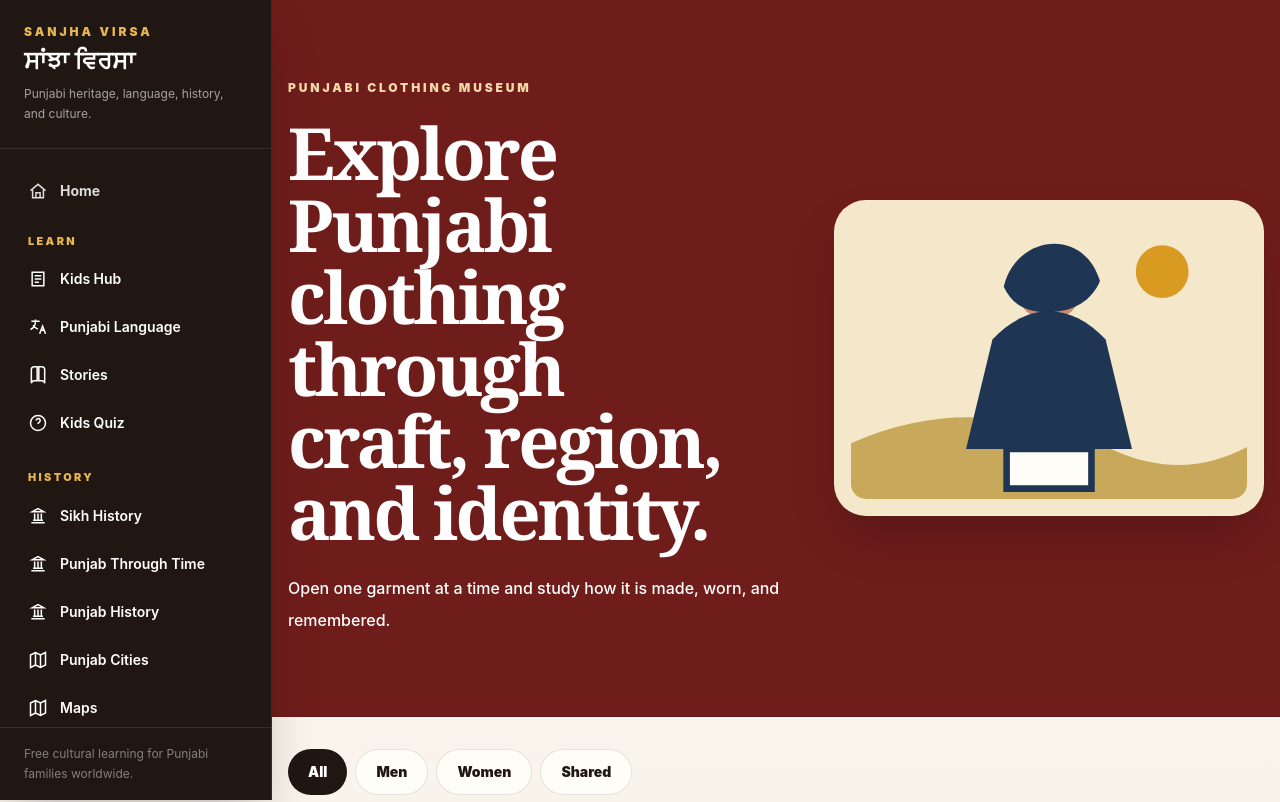
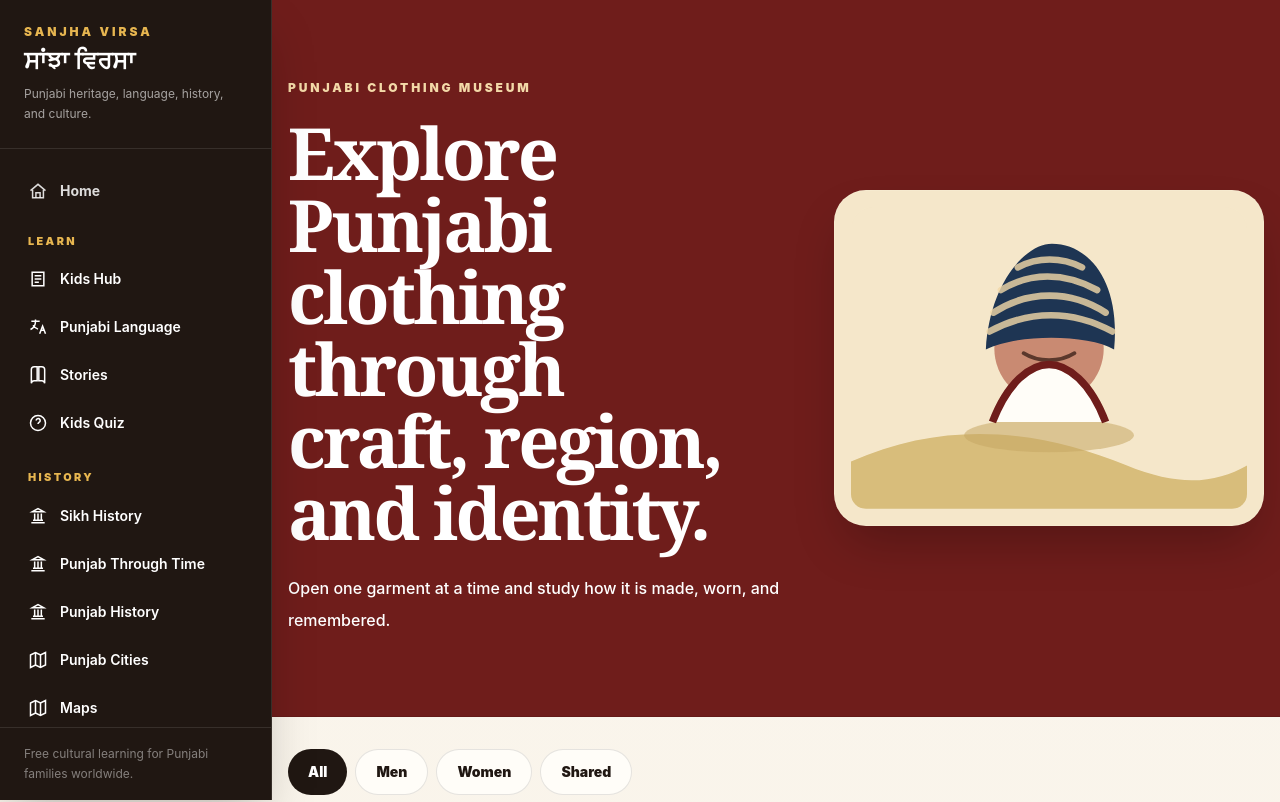
Before and after one commit to Gagan8atwal/sanjha-virsa, a Next.js app: page /clothing in a window 1280 px wide. Shown: the top 802 px of the page. Built offline with nearby package versions, Linux system fonts and the light colour scheme.

Commit message:
Refine clothing illustrations to match actual garments

```diff
--- a/components/PunjabiClothingMuseum.tsx
+++ b/components/PunjabiClothingMuseum.tsx
@@ -80,7 +80,6 @@ export default function PunjabiClothingMuseum() {
               <section>
                 <p className="sv-kicker">How it is worn</p>
                 <p className="mt-4 text-lg font-medium leading-9 text-[#4f473f]">{selected.use}</p>
-
                 <div className="mt-8 border-t border-black/10 pt-8">
                   <p className="sv-kicker">Materials and craft</p>
                   <div className="mt-5 grid gap-3 sm:grid-cols-2">
@@ -93,16 +92,9 @@ export default function PunjabiClothingMuseum() {
                   </div>
                 </div>
               </section>
-
               <aside className="space-y-5">
-                <div className="rounded-[1.5rem] bg-[#201712] p-6 text-white">
-                  <p className="text-xs font-black uppercase tracking-[0.18em] text-[#e7b650]">Category</p>
-                  <p className="mt-4 font-serif text-2xl font-bold">{selected.group}</p>
-                </div>
-                <div className="rounded-[1.5rem] border border-black/10 bg-[#fff8e8] p-6">
-                  <p className="sv-kicker">Region</p>
-                  <p className="mt-4 font-serif text-2xl font-bold">{selected.region}</p>
-                </div>
+                <div className="rounded-[1.5rem] bg-[#201712] p-6 text-white"><p className="text-xs font-black uppercase tracking-[0.18em] text-[#e7b650]">Category</p><p className="mt-4 font-serif text-2xl font-bold">{selected.group}</p></div>
+                <div className="rounded-[1.5rem] border border-black/10 bg-[#fff8e8] p-6"><p className="sv-kicker">Region</p><p className="mt-4 font-serif text-2xl font-bold">{selected.region}</p></div>
               </aside>
             </div>
           </article>
@@ -114,20 +106,105 @@ export default function PunjabiClothingMuseum() {
 
 function ClothingIllustration({ item, compact = false, large = false }: { item: ClothingItem; compact?: boolean; large?: boolean }) {
   const className = compact ? 'h-20 w-20 rounded-2xl border border-black/10 bg-[#f5e7ca]' : large ? 'w-full rounded-[2rem] border border-white/10 bg-[#f5e7ca] p-4 shadow-2xl' : 'w-full rounded-[1.5rem] border border-black/10 bg-[#f5e7ca] p-3';
-  const accent = item.group === 'Men' ? '#1e3553' : item.group === 'Women' ? '#6f1d1b' : '#315a45';
   return (
-    <svg viewBox="0 0 420 300" role="img" aria-label={`${item.name} illustration`} className={className}>
-      <rect width="420" height="300" rx="24" fill="#f5e7ca" />
-      <circle cx="330" cy="58" r="28" fill="#d99a22" />
-      <path d="M0 240C100 195 190 210 280 248C335 272 380 265 420 244V300H0V240Z" fill="#c8a85b" />
-      <circle cx="210" cy="76" r="34" fill="#c98a72" />
-      {item.id === 'turban' && <path d="M162 74c12-54 84-65 102-6-8 20-28 33-55 33-24 0-39-9-47-27Z" fill={accent} />}
-      {item.id === 'paranda' && <><path d="M210 110v104" stroke={accent} strokeWidth="18" strokeLinecap="round"/><path d="M180 218h60l-30 42-30-42Z" fill="#d99a22"/></>}
-      <path d="M150 130c18-20 40-30 60-30s42 10 60 30l28 116H122l28-116Z" fill={accent} />
-      {item.id === 'phulkari' && <g fill="#d99a22"><path d="m165 155 18 18-18 18-18-18 18-18Z"/><path d="m210 155 18 18-18 18-18-18 18-18Z"/><path d="m255 155 18 18-18 18-18-18 18-18Z"/></g>}
-      {item.id === 'salwar' || item.id === 'tehmat' ? <path d="M150 246h120l-18 42h-84l-18-42Z" fill="#fffdf8" stroke={accent} strokeWidth="7" /> : <path d="M165 246h90v42h-90z" fill="#fffdf8" stroke={accent} strokeWidth="7" />}
-      {item.id === 'jutti' && <><path d="M120 257h74c16 0 28 12 28 28h-102v-28Z" fill="#b06a3b"/><path d="M226 257h74v28H198c0-16 12-28 28-28Z" fill="#b06a3b"/></>}
-      {item.id === 'kurta' || item.id === 'kameez' ? <path d="M210 120v126" stroke="#f5e7ca" strokeWidth="7" strokeDasharray="10 9" /> : null}
+    <svg viewBox="0 0 420 320" role="img" aria-label={`${item.name} illustration`} className={className}>
+      <rect width="420" height="320" rx="24" fill="#f5e7ca" />
+      <path d="M0 270C100 225 200 236 292 274C350 298 388 292 420 274V320H0V270Z" fill="#d8bd7b" />
+      {item.id === 'turban' && <TurbanArt />}
+      {item.id === 'kurta' && <KurtaArt />}
+      {item.id === 'tehmat' && <TehmatArt />}
+      {item.id === 'salwar' && <SalwarArt />}
+      {item.id === 'kameez' && <KameezArt />}
+      {item.id === 'phulkari' && <PhulkariArt />}
+      {item.id === 'jutti' && <JuttiArt />}
+      {item.id === 'paranda' && <ParandaArt />}
     </svg>
   );
 }
+
+function TurbanArt() {
+  return <g>
+    <ellipse cx="210" cy="242" rx="90" ry="18" fill="#c7a865" opacity="0.55" />
+    <circle cx="210" cy="150" r="58" fill="#c98a72" />
+    <path d="M143 151c4-70 42-112 70-112 40 0 73 41 66 112-28-16-101-17-136 0Z" fill="#1e3553" />
+    <path d="M151 112c37-24 82-24 119 0M147 132c42-23 88-23 130 0M159 88c31-19 67-19 102 0M177 64c21-11 46-11 68 0" fill="none" stroke="#f3d9a8" strokeWidth="7" strokeLinecap="round" opacity="0.8" />
+    <path d="M183 155c16 10 38 10 54 0" stroke="#5b382c" strokeWidth="4" fill="none" strokeLinecap="round" />
+    <path d="M150 228c16-42 40-61 60-61s44 19 60 61" fill="#fffdf8" stroke="#6f1d1b" strokeWidth="8" />
+  </g>;
+}
+
+function KurtaArt() {
+  return <g>
+    <ellipse cx="210" cy="282" rx="110" ry="16" fill="#c7a865" opacity="0.5" />
+    <path d="M155 70h110l18 44 37 35-26 28-28-24v118H154V153l-28 24-26-28 37-35 18-44Z" fill="#fffdf8" stroke="#1e3553" strokeWidth="8" strokeLinejoin="round" />
+    <path d="M210 70v48M197 95h26" stroke="#6f1d1b" strokeWidth="6" strokeLinecap="round" />
+    <path d="M168 134h84M168 160h84M168 186h84" stroke="#d6c09b" strokeWidth="5" strokeLinecap="round" />
+    <path d="M178 271v28M242 271v28" stroke="#1e3553" strokeWidth="14" strokeLinecap="round" />
+  </g>;
+}
+
+function TehmatArt() {
+  return <g>
+    <ellipse cx="210" cy="282" rx="112" ry="16" fill="#c7a865" opacity="0.5" />
+    <path d="M148 74h124l16 50-20 46H152l-20-46 16-50Z" fill="#fffdf8" stroke="#1e3553" strokeWidth="8" />
+    <path d="M150 164h120l18 110-78 24-78-24 18-110Z" fill="#8a5b1f" stroke="#6f1d1b" strokeWidth="8" />
+    <path d="M165 174c34 24 56 28 90 0M160 204c39 25 61 29 100 0M157 234c43 24 66 26 106 0" fill="none" stroke="#f3d9a8" strokeWidth="6" />
+    <path d="M210 164v125" stroke="#6f1d1b" strokeWidth="6" />
+  </g>;
+}
+
+function SalwarArt() {
+  return <g>
+    <ellipse cx="210" cy="292" rx="112" ry="15" fill="#c7a865" opacity="0.5" />
+    <path d="M132 52h156l-18 77-19 40 44 121h-70l-15-98-15 98h-70l44-121-19-40-18-77Z" fill="#d9a441" stroke="#6f1d1b" strokeWidth="8" strokeLinejoin="round" />
+    <path d="M150 80h120M145 105h130M160 132h100" stroke="#fff5d8" strokeWidth="5" strokeLinecap="round" />
+    <path d="M175 170c15 12 25 17 35 17s20-5 35-17" fill="none" stroke="#6f1d1b" strokeWidth="6" />
+  </g>;
+}
+
+function KameezArt() {
+  return <g>
+    <ellipse cx="210" cy="282" rx="110" ry="16" fill="#c7a865" opacity="0.5" />
+    <path d="M155 62h110l20 48 42 42-29 31-29-28v121H151V155l-29 28-29-31 42-42 20-48Z" fill="#6f1d1b" stroke="#3e1f1c" strokeWidth="8" strokeLinejoin="round" />
+    <path d="M190 62c0 22 8 34 20 34s20-12 20-34" fill="#f5e7ca" />
+    <path d="M210 96v168" stroke="#d99a22" strokeWidth="6" strokeDasharray="12 9" />
+    <path d="M168 138h84M168 172h84M168 206h84" stroke="#f3d9a8" strokeWidth="5" opacity="0.65" />
+    <path d="M173 276v22M247 276v22" stroke="#1e3553" strokeWidth="14" strokeLinecap="round" />
+  </g>;
+}
+
+function PhulkariArt() {
+  return <g>
+    <ellipse cx="210" cy="286" rx="120" ry="16" fill="#c7a865" opacity="0.5" />
+    <path d="M76 52h268v214H76Z" fill="#8e2622" stroke="#5d1714" strokeWidth="8" />
+    <g fill="#d99a22">
+      {[110,170,230,290].map((x) => [86,146,206].map((y) => <path key={`${x}-${y}`} d={`M${x} ${y-18}l18 18-18 18-18-18 18-18Z`} />))}
+    </g>
+    <g stroke="#f3d9a8" strokeWidth="5">
+      <path d="M76 70h268M76 248h268M94 52v214M326 52v214" />
+      <path d="M82 58l256 202M338 58 82 260" opacity="0.35" />
+    </g>
+  </g>;
+}
+
+function JuttiArt() {
+  return <g>
+    <ellipse cx="210" cy="262" rx="126" ry="20" fill="#c7a865" opacity="0.5" />
+    <path d="M54 180c58-31 122-31 173 3 17 11 34 31 41 57H84c-20 0-31-12-30-60Z" fill="#a85d2a" stroke="#5c2c12" strokeWidth="8" />
+    <path d="M366 180c-58-31-122-31-173 3-17 11-34 31-41 57h184c20 0 31-12 30-60Z" fill="#a85d2a" stroke="#5c2c12" strokeWidth="8" />
+    <path d="M80 190c45-18 88-12 130 15M340 190c-45-18-88-12-130 15" fill="none" stroke="#d99a22" strokeWidth="7" strokeLinecap="round" />
+    <path d="M108 214h70M242 214h70" stroke="#f3d9a8" strokeWidth="5" strokeDasharray="9 8" />
+  </g>;
+}
+
+function ParandaArt() {
+  return <g>
+    <ellipse cx="210" cy="286" rx="88" ry="14" fill="#c7a865" opacity="0.5" />
+    <path d="M180 42c18 20 26 44 26 72v95" stroke="#4a2a1d" strokeWidth="20" strokeLinecap="round" />
+    <path d="M240 42c-18 20-26 44-26 72v95" stroke="#4a2a1d" strokeWidth="20" strokeLinecap="round" />
+    <path d="M210 94v136" stroke="#6f1d1b" strokeWidth="22" strokeLinecap="round" />
+    <path d="M210 105v118" stroke="#d99a22" strokeWidth="5" strokeDasharray="10 10" />
+    <path d="M170 224h80l-18 52-22-22-22 22-18-52Z" fill="#d99a22" stroke="#6f1d1b" strokeWidth="7" />
+    <circle cx="210" cy="236" r="10" fill="#fff3d9" />
+  </g>;
+}
```
